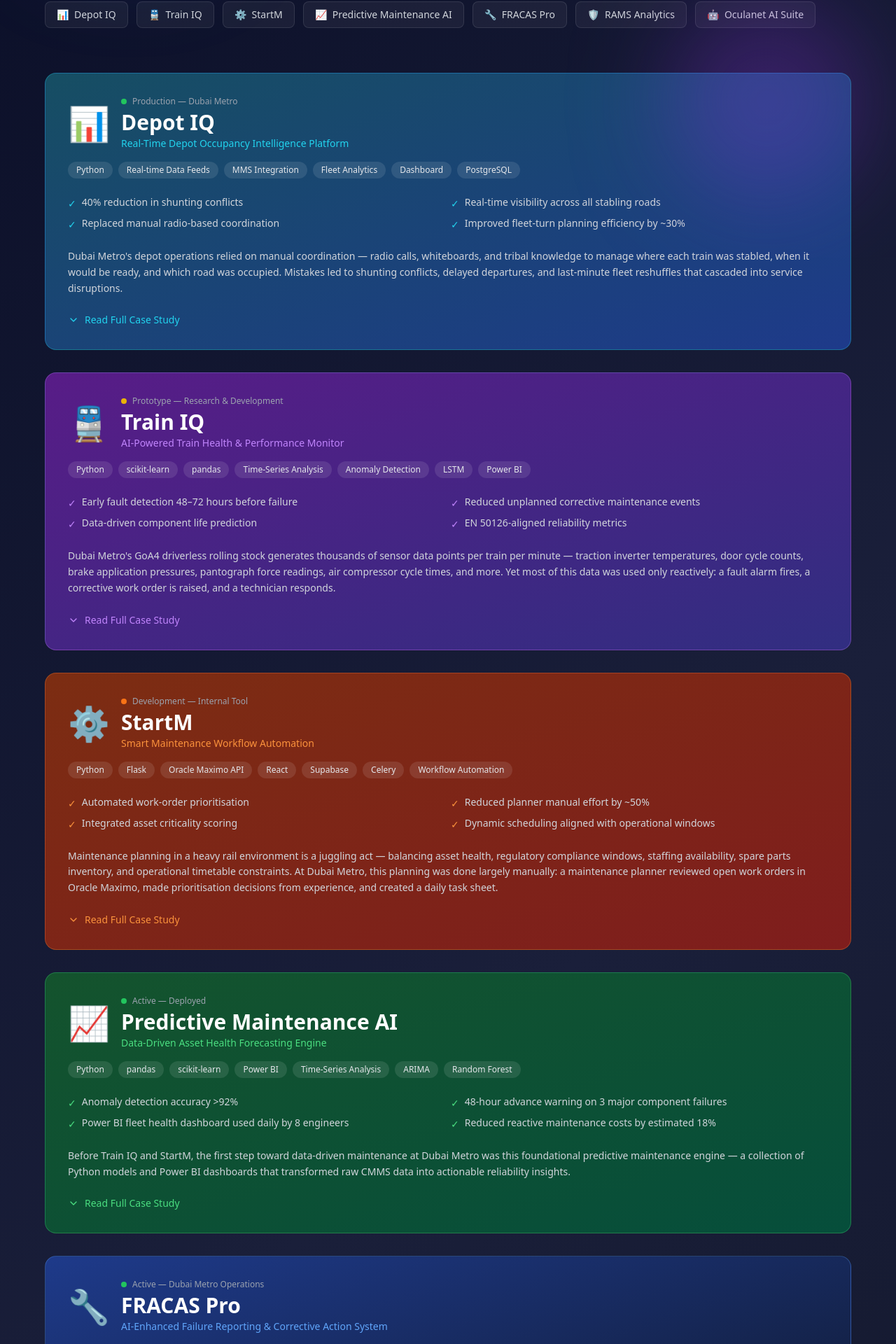
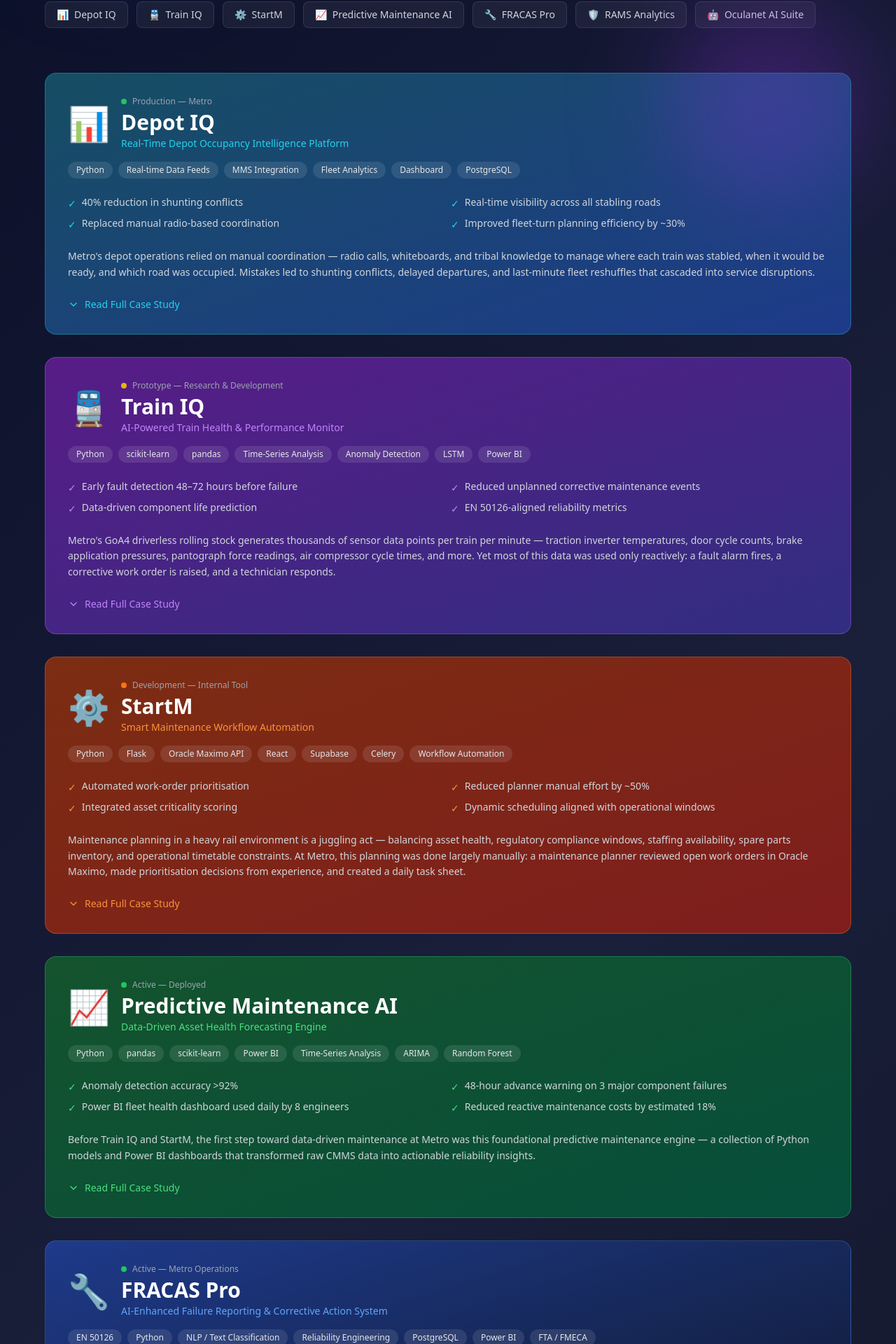
Before and after one commit to oculanet/vinamra, a React (Vite) app: page /projects in a window 1280 px wide. Shown: the part 432-2352 px from the top of the page at 70% size. Built offline with nearby package versions, Linux system fonts and the light colour scheme.

Commit message:
Update Projects.jsx

```diff
--- a/src/pages/Projects.jsx
+++ b/src/pages/Projects.jsx
@@ -13,7 +13,7 @@
     emoji: '📊',
     title: 'Depot IQ',
     tagline: 'Real-Time Depot Occupancy Intelligence Platform',
-    status: 'Production — Dubai Metro',
+    status: 'Production — Metro',
     statusColor: 'bg-green-500',
     gradient: 'from-cyan-900 to-blue-900',
     border: 'border-cyan-400',
@@ -21,10 +21,10 @@
     icon: <BarChart3 size={28} className="text-cyan-400" />,
     tech: ['Python', 'Real-time Data Feeds', 'MMS Integration', 'Fleet Analytics', 'Dashboard', 'PostgreSQL'],
     impact: ['40% reduction in shunting conflicts', 'Real-time visibility across all stabling roads', 'Replaced manual radio-based coordination', 'Improved fleet-turn planning efficiency by ~30%'],
-    overview: `Dubai Metro's depot operations relied on manual coordination — radio calls, whiteboards, and tribal knowledge to manage where each train was stabled, when it would be ready, and which road was occupied. Mistakes led to shunting conflicts, delayed departures, and last-minute fleet reshuffles that cascaded into service disruptions.
+    overview: `Metro's depot operations relied on manual coordination — radio calls, whiteboards, and tribal knowledge to manage where each train was stabled, when it would be ready, and which road was occupied. Mistakes led to shunting conflicts, delayed departures, and last-minute fleet reshuffles that cascaded into service disruptions.
 
 Depot IQ was born from a simple observation: all this information already existed in the Maintenance Management System (MMS) — it just wasn't surfaced in real time. By building a lightweight Python integration layer that pulled live data from MMS feeds and rendered it on a web-based occupancy map, we gave the entire depot team — from Control Room to Shunting Masters — a single source of truth.`,
-    problem: `Manual depot coordination created significant operational risk at Dubai Metro. With 89+ train sets across multiple stabling roads, the depot team had no unified digital view of occupancy. Shunting plans were created on paper, communicated via radio, and revised verbally — leading to:
+    problem: `Manual depot coordination created significant operational risk at Metro. With 89+ train sets across multiple stabling roads, the depot team had no unified digital view of occupancy. Shunting plans were created on paper, communicated via radio, and revised verbally — leading to:
 • Shunting conflicts when two movements were planned for the same road
 • Fleet planners working from stale data, leading to late platform assignments
 • Control Room unable to verify physical train positions without calling depot staff
@@ -47,7 +47,7 @@
 • 40% reduction in shunting conflicts in the first 6 months
 • Manual radio coordination for depot state queries eliminated
 • Fleet planners report ~30% improvement in planning efficiency due to accurate ETR visibility
-• First in-house real-time operations tool in Dubai Metro depot history`,
+• First in-house real-time operations tool in Metro depot history`,
   },
   {
     id: 'train-iq',
@@ -62,10 +62,10 @@
     icon: <Train size={28} className="text-purple-400" />,
     tech: ['Python', 'scikit-learn', 'pandas', 'Time-Series Analysis', 'Anomaly Detection', 'LSTM', 'Power BI'],
     impact: ['Early fault detection 48–72 hours before failure', 'Reduced unplanned corrective maintenance events', 'Data-driven component life prediction', 'EN 50126-aligned reliability metrics'],
-    overview: `Dubai Metro's GoA4 driverless rolling stock generates thousands of sensor data points per train per minute — traction inverter temperatures, door cycle counts, brake application pressures, pantograph force readings, air compressor cycle times, and more. Yet most of this data was used only reactively: a fault alarm fires, a corrective work order is raised, and a technician responds.
+    overview: `Metro's GoA4 driverless rolling stock generates thousands of sensor data points per train per minute — traction inverter temperatures, door cycle counts, brake application pressures, pantograph force readings, air compressor cycle times, and more. Yet most of this data was used only reactively: a fault alarm fires, a corrective work order is raised, and a technician responds.
 
 Train IQ is a prototype AI health monitoring platform designed to shift that paradigm from reactive to predictive. By learning the normal operating envelope of each train and each subsystem, Train IQ can identify when a train is beginning to deviate — often 48–72 hours before an alarm condition is reached.`,
-    problem: `Despite generating rich telemetry, Dubai Metro's maintenance regime was primarily calendar- and counter-based (every X days, every Y km). This meant:
+    problem: `Despite generating rich telemetry, Metro's maintenance regime was primarily calendar- and counter-based (every X days, every Y km). This meant:
 • High-performing components replaced on schedule even when not needed (over-maintenance cost)
 • Degraded components that hadn't yet triggered an alarm going undetected until failure
 • No systematic way to compare the health of Train Set 07 versus Train Set 31 on the same subsystem
@@ -106,7 +106,7 @@
     icon: <Zap size={28} className="text-orange-400" />,
     tech: ['Python', 'Flask', 'Oracle Maximo API', 'React', 'Supabase', 'Celery', 'Workflow Automation'],
     impact: ['Automated work-order prioritisation', 'Reduced planner manual effort by ~50%', 'Integrated asset criticality scoring', 'Dynamic scheduling aligned with operational windows'],
-    overview: `Maintenance planning in a heavy rail environment is a juggling act — balancing asset health, regulatory compliance windows, staffing availability, spare parts inventory, and operational timetable constraints. At Dubai Metro, this planning was done largely manually: a maintenance planner reviewed open work orders in Oracle Maximo, made prioritisation decisions from experience, and created a daily task sheet.
+    overview: `Maintenance planning in a heavy rail environment is a juggling act — balancing asset health, regulatory compliance windows, staffing availability, spare parts inventory, and operational timetable constraints. At Metro, this planning was done largely manually: a maintenance planner reviewed open work orders in Oracle Maximo, made prioritisation decisions from experience, and created a daily task sheet.
 
 StartM (Smart Asset Reliability & Task Manager) is an intelligent middleware layer that automates the prioritisation, sequencing, and scheduling of maintenance work orders by integrating asset criticality scores, health data from Train IQ, operational window calendars, and resource availability into a single decision engine.`,
     problem: `Manual maintenance planning created several systemic problems:
@@ -152,7 +152,7 @@
     icon: <Activity size={28} className="text-green-400" />,
     tech: ['Python', 'pandas', 'scikit-learn', 'Power BI', 'Time-Series Analysis', 'ARIMA', 'Random Forest'],
     impact: ['Anomaly detection accuracy >92%', '48-hour advance warning on 3 major component failures', 'Power BI fleet health dashboard used daily by 8 engineers', 'Reduced reactive maintenance costs by estimated 18%'],
-    overview: `Before Train IQ and StartM, the first step toward data-driven maintenance at Dubai Metro was this foundational predictive maintenance engine — a collection of Python models and Power BI dashboards that transformed raw CMMS data into actionable reliability insights.
+    overview: `Before Train IQ and StartM, the first step toward data-driven maintenance at Metro was this foundational predictive maintenance engine — a collection of Python models and Power BI dashboards that transformed raw CMMS data into actionable reliability insights.
 
 Where Train IQ focuses on real-time telemetry, this engine works with historical work-order data, failure records, and component replacement logs to identify patterns, forecast failure rates, and build the statistical foundation for all subsequent AI projects.`,
     problem: `The maintenance team had years of data in Oracle Maximo but no systematic way to extract insight from it. Questions like "Which component fails most on Train Class A versus Class B?", "Is our MTBF improving or degrading over time?", and "Which subsystems contribute most to service-affecting failures?" required hours of manual SQL queries and spreadsheet work to answer — and were therefore rarely asked systematically.`,
@@ -188,7 +188,7 @@
     emoji: '🔧',
     title: 'FRACAS Pro',
     tagline: 'AI-Enhanced Failure Reporting & Corrective Action System',
-    status: 'Active — Dubai Metro Operations',
+    status: 'Active — Metro Operations',
     statusColor: 'bg-green-500',
     gradient: 'from-blue-900 to-slate-900',
     border: 'border-blue-400',
@@ -196,7 +196,7 @@
     icon: <Shield size={28} className="text-blue-400" />,
     tech: ['EN 50126', 'Python', 'NLP / Text Classification', 'Reliability Engineering', 'PostgreSQL', 'Power BI', 'FTA / FMECA'],
     impact: ['EN 50126-compliant failure classification across 6 subsystems', 'NLP-assisted failure mode tagging (saves 2 hrs/day)', 'Automated KPI report generation', 'Full audit trail for RTA regulator submissions'],
-    overview: `FRACAS (Failure Reporting, Analysis, and Corrective Action System) is the backbone of reliability engineering on Dubai Metro. Mandated by the EN 50126 railway reliability standard, FRACAS requires that every failure event is captured, classified, analysed for root cause, and linked to a corrective or preventive action.
+    overview: `FRACAS (Failure Reporting, Analysis, and Corrective Action System) is the backbone of reliability engineering on Metro. Mandated by the EN 50126 railway reliability standard, FRACAS requires that every failure event is captured, classified, analysed for root cause, and linked to a corrective or preventive action.
 
 FRACAS Pro is an enhanced digital implementation of this process, layering NLP-assisted classification and automated KPI reporting on top of the core FRACAS workflow — reducing the administrative burden on engineers while improving data quality and regulatory compliance.`,
     problem: `The legacy FRACAS process relied on engineers manually entering failure reports into a shared spreadsheet, then applying EN 50126 failure classifications by hand. This created:
@@ -268,7 +268,7 @@
 • Export to standard report formats (IEC 61025, EN 50126 compliant templates)`,
     results: `RAMS Analytics is a research and development concept, currently being prototyped:
 • FTA computational solver implemented and validated against a known reference case
-• Hazard log module in active use for a Dubai Metro system modification project
+• Hazard log module in active use for a Metro system modification project
 • Monte Carlo availability simulation prototype completed with results validated against analytical solutions
 • Seeking collaboration with railway RAMS practitioners to co-develop and validate the platform`,
   },
```
